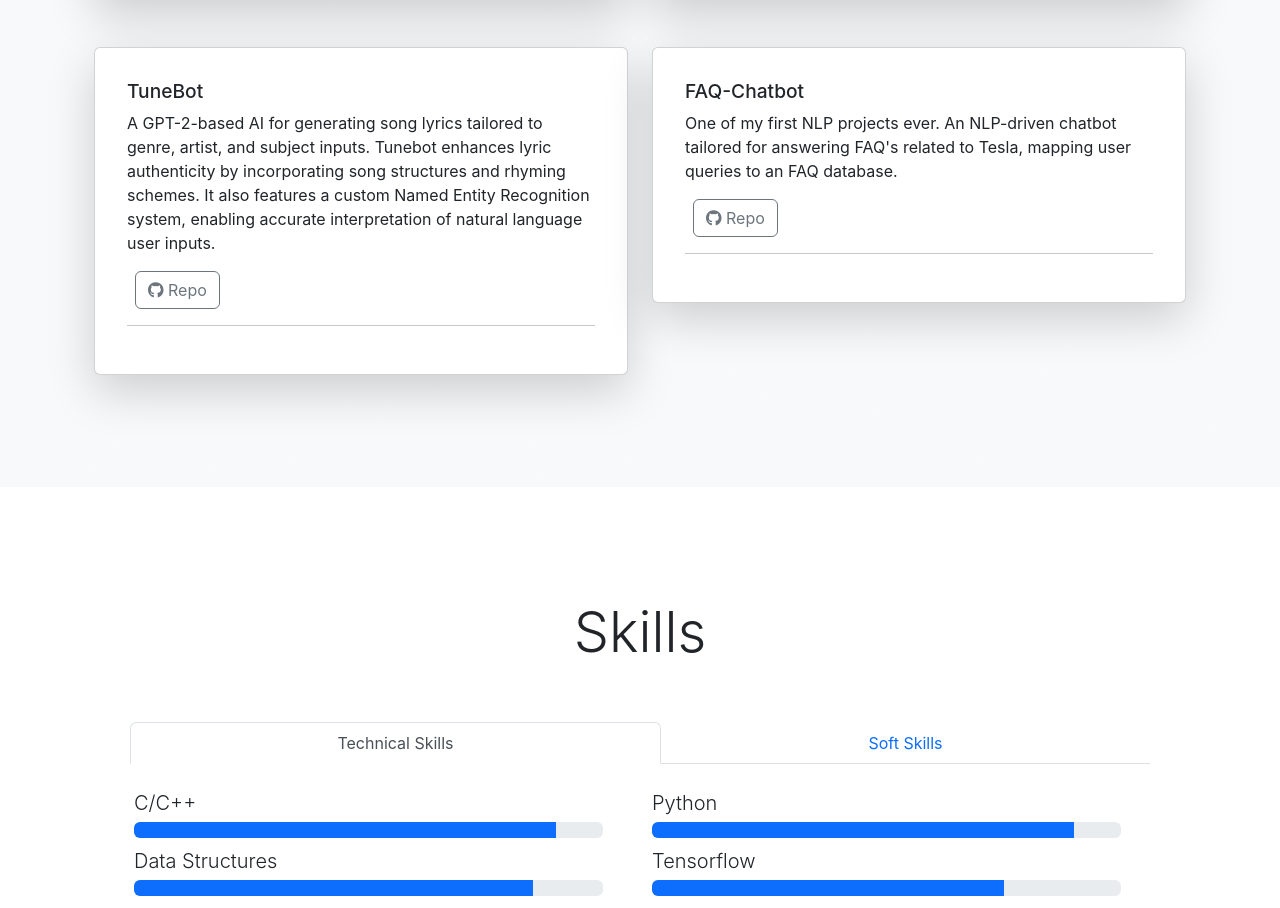
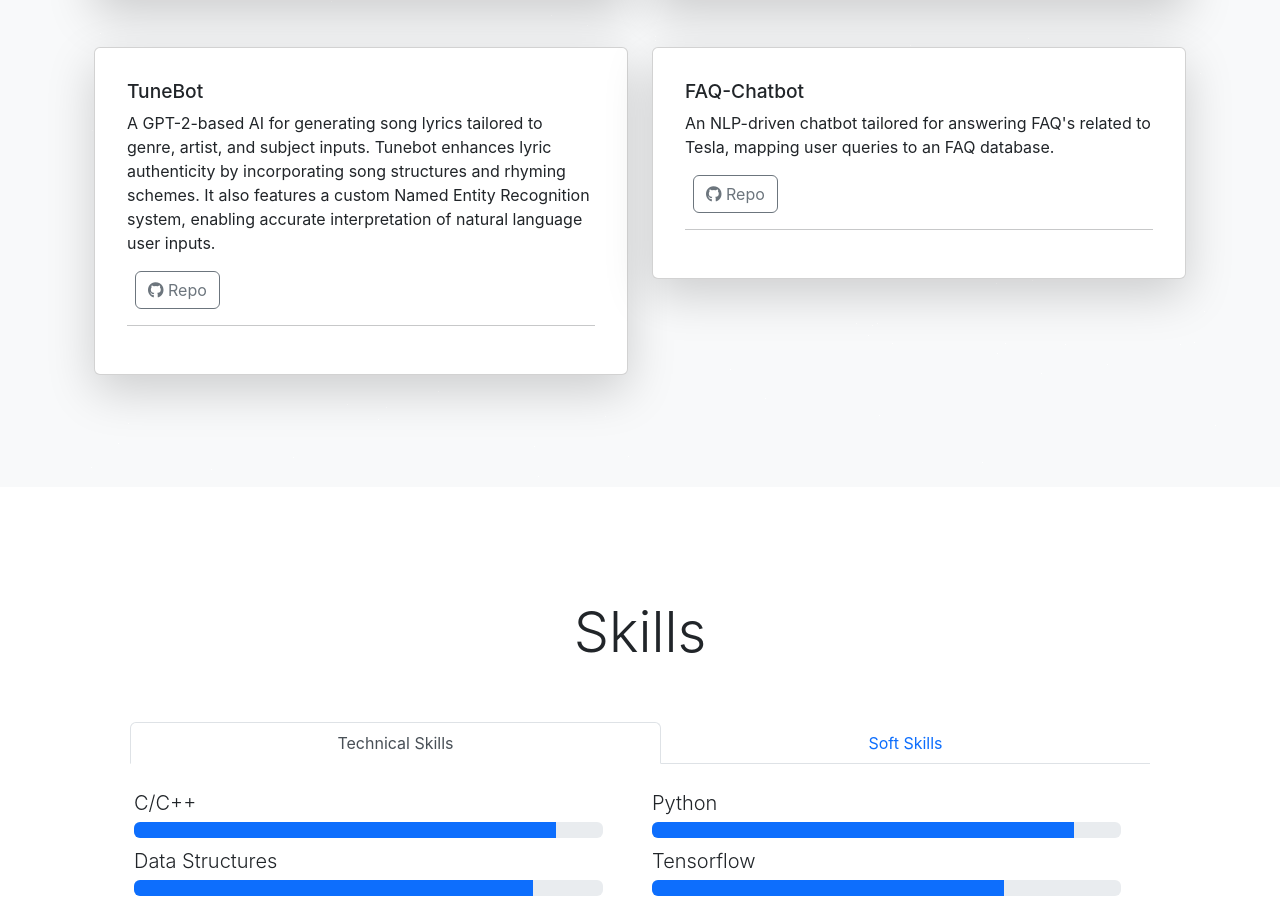
Before and after one commit to SunnyWang0/home, a React (Create React App) app: page / in a window 1280 px wide. Shown: the part 2149-3057 px from the top of the page. Built offline with nearby package versions, Linux system fonts and the light colour scheme.

Commit message:
correctly display buttons

```diff
--- a/src/editable-stuff/config.js
+++ b/src/editable-stuff/config.js
@@ -114,7 +114,7 @@ const repos = {
     },
     {
       name: "FAQ-Chatbot",
-      description: "One of my first NLP projects ever. An NLP-driven chatbot tailored for answering FAQ's related to Tesla, mapping user queries to an FAQ database.",
+      description: "An NLP-driven chatbot tailored for answering FAQ's related to Tesla, mapping user queries to an FAQ database.",
       svn_url: "https://github.com/SunnyWang0/FAQ-Chatbot",
     }
   ]
```
